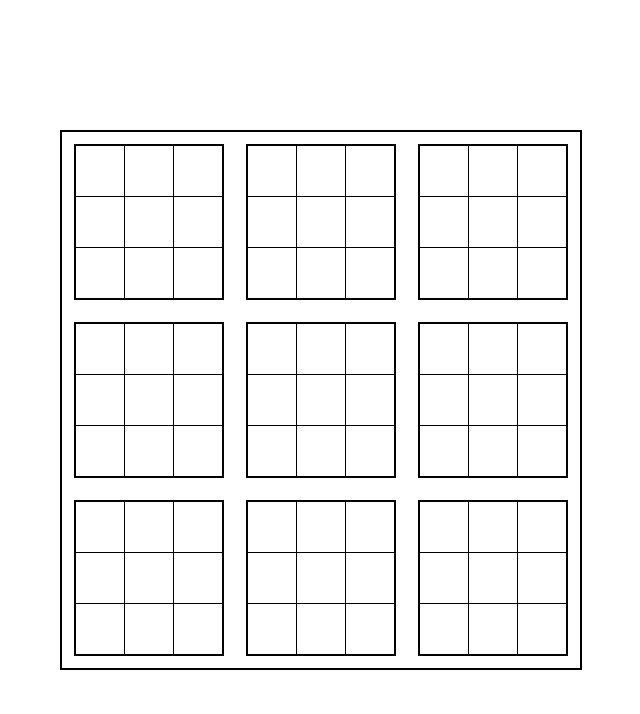
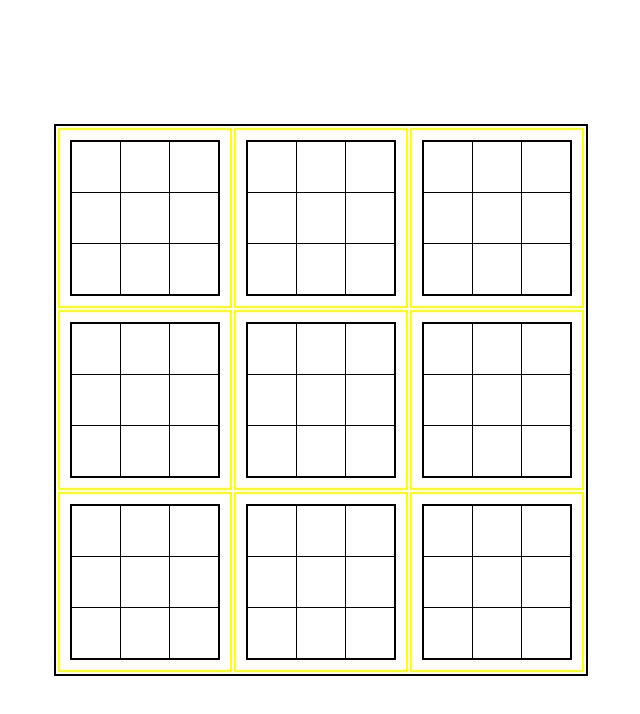
Before and after one commit to jeongj99/ultimate-tic-tac-toe, a React (Vite) app: page / in a window 1280 px wide. Shown: the top 714 px of the page, without its empty margins (319-959 px from the left). Built offline with nearby package versions, Linux system fonts and the light colour scheme.

Commit message:
add new css

```diff
--- a/src/components/Board.jsx
+++ b/src/components/Board.jsx
@@ -1,41 +1,44 @@
 import Subboard from "./Subboard";
 import "./board.css";
+import useUltimate from "../store/useUltimate";
 
 const Board = () => {
+  const { activeSubboard } = useUltimate();
+
   return (
     <div className="ultimate-board-container">
       <table className="ultimate-board">
         <tbody>
           <tr >
-            <td className="ultimate-subboard">
+            <td className={`ultimate-subboard ${activeSubboard === 0 || activeSubboard === null ? "active" : ""}`}>
               <Subboard id={0} />
             </td>
-            <td className="ultimate-subboard">
+            <td className={`ultimate-subboard ${activeSubboard === 1 || activeSubboard === null ? "active" : ""}`}>
               <Subboard id={1} />
             </td>
-            <td className="ultimate-subboard">
+            <td className={`ultimate-subboard ${activeSubboard === 2 || activeSubboard === null ? "active" : ""}`}>
               <Subboard id={2} />
             </td>
           </tr>
           <tr>
-            <td className="ultimate-subboard">
+            <td className={`ultimate-subboard ${activeSubboard === 3 || activeSubboard === null ? "active" : ""}`}>
               <Subboard id={3} />
             </td>
-            <td className="ultimate-subboard">
+            <td className={`ultimate-subboard ${activeSubboard === 4 || activeSubboard === null ? "active" : ""}`}>
               <Subboard id={4} />
             </td>
-            <td className="ultimate-subboard">
+            <td className={`ultimate-subboard ${activeSubboard === 5 || activeSubboard === null ? "active" : ""}`}>
               <Subboard id={5} />
             </td>
           </tr>
           <tr>
-            <td className="ultimate-subboard">
+            <td className={`ultimate-subboard ${activeSubboard === 6 || activeSubboard === null ? "active" : ""}`}>
               <Subboard id={6} />
             </td>
-            <td className="ultimate-subboard">
+            <td className={`ultimate-subboard ${activeSubboard === 7 || activeSubboard === null ? "active" : ""}`}>
               <Subboard id={7} />
             </td>
-            <td className="ultimate-subboard">
+            <td className={`ultimate-subboard ${activeSubboard === 8 || activeSubboard === null ? "active" : ""}`}>
               <Subboard id={8} />
             </td>
           </tr>
--- a/src/components/board.css
+++ b/src/components/board.css
@@ -12,6 +12,10 @@
   border: 2px solid black;
 }
 
+.active {
+  border: 2px solid yellow;
+}
+
 .ultimate-subboard {
   width: 150px;
   height: 150px;
--- a/src/hooks/useGetWinner.js
+++ b/src/hooks/useGetWinner.js
@@ -37,7 +37,7 @@ const useGetWinner = () => {
     }
   };
 
-  const getUltimateWinner = (ultimateState) => {
+  const getUltimateWinner = ultimateState => {
     const combos = {
       horizontal: [[0, 1, 2], [3, 4, 5], [6, 7, 8]],
       vertical: [[0, 3, 6], [1, 4, 7], [2, 5, 8]],
@@ -47,19 +47,29 @@ const useGetWinner = () => {
     for (const combo in combos) {
       for (const pattern of combos[combo]) {
         const [a, b, c] = pattern;
+        const aValue = ultimateState[a];
+        const bValue = ultimateState[b];
+        const cValue = ultimateState[c];
+
+        console.log(`Checking pattern: ${pattern}`);
+        console.log(`Values: ${ultimateState[a]}, ${ultimateState[b]}, ${ultimateState[c]}`);
+
         if (
-          ultimateState[a] &&
-          ultimateState[a] === ultimateState[b] &&
-          ultimateState[a] === ultimateState[c]
+          aValue !== undefined && !Array.isArray(aValue) &&
+          aValue === bValue && aValue === cValue
         ) {
-          setUltimateWinner(ultimateState[a]);
+          console.log(`Winner found: ${aValue}`);
+          setUltimateWinner(aValue);
           return;
         }
       }
     }
+
+    console.log("No ultimate winner found");
   };
 
   return { getSubboardWinner, getUltimateWinner };
+
 };
 
 export default useGetWinner;
```
Also changed, not shown: src/components/Cell.jsx (line endings or trailing spaces).
